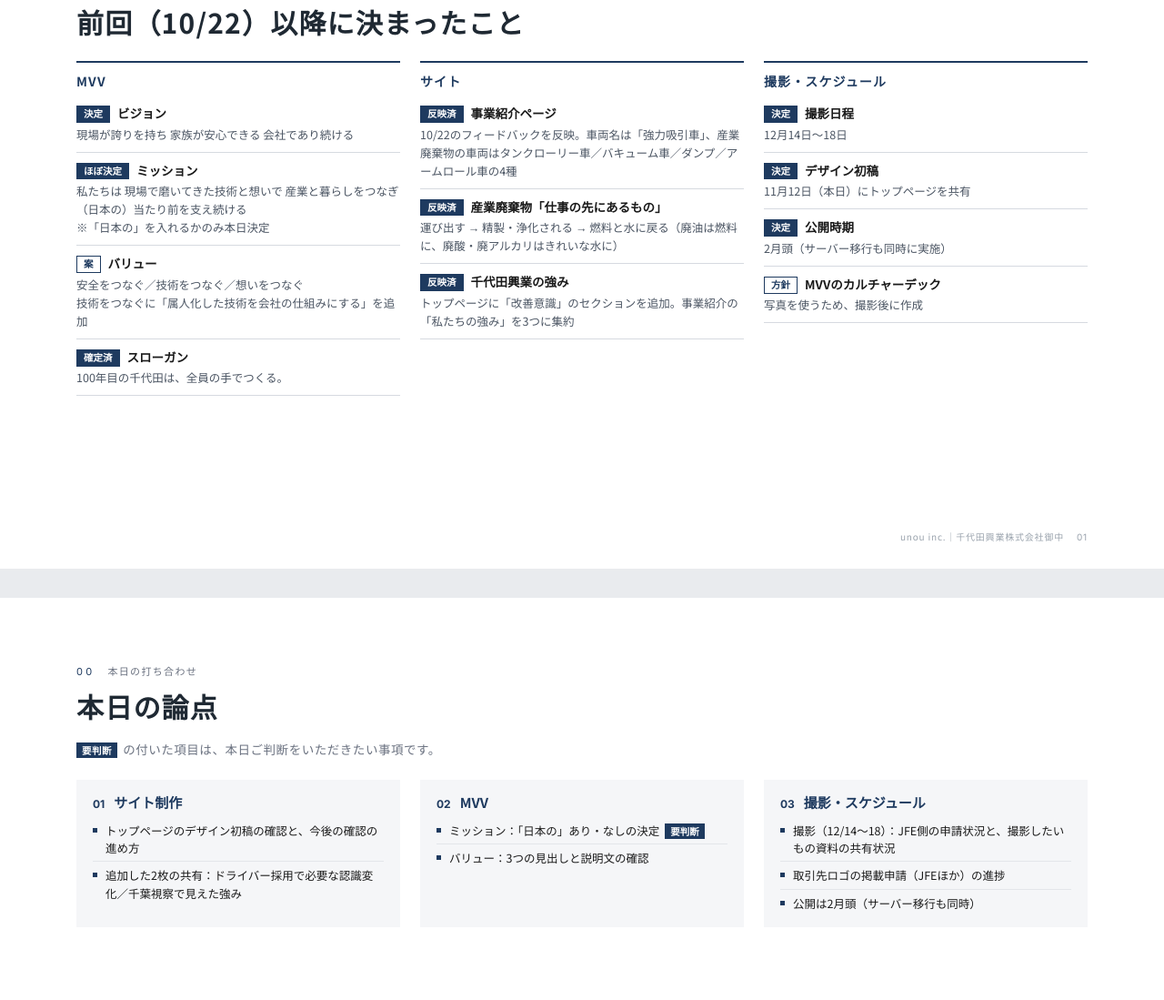
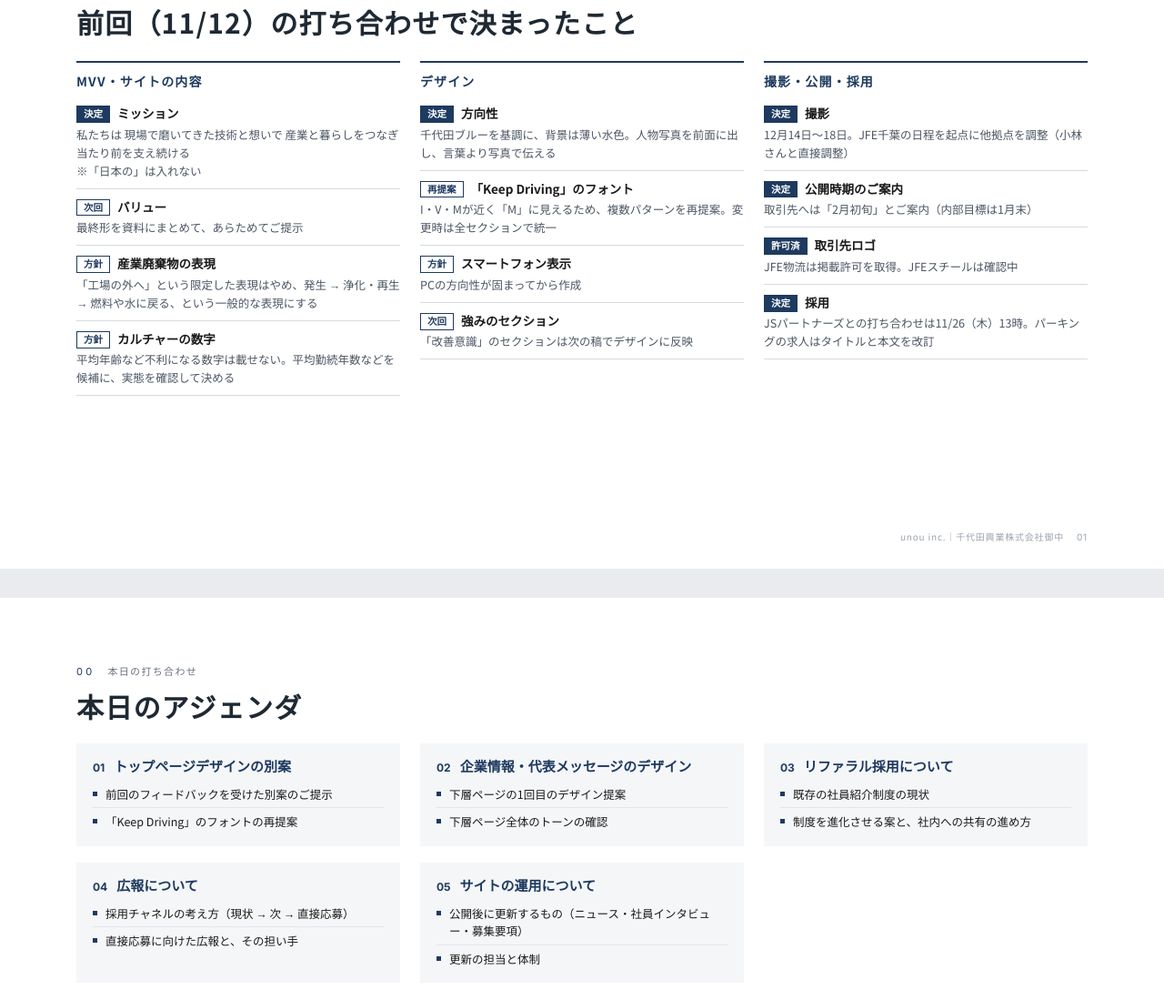
Before and after one commit to unouinc/chiyoda, a plain HTML site: page proposal.html in a window 1280 px wide. Shown: the part 879-1978 px from the top of the page at 91% size. Drawn offline with Linux system fonts and the light colour scheme.

Commit message:
Proposal: 11/12 decisions and 11/19 agenda slides
Co-Authored-By: Claude Fable 5.2 <noreply@anthropic.com>
Claude-Session: https://claude.ai/code/session_01BLs6fR11otaqbY3QMcuPNu

```diff
--- a/proposal.html
+++ b/proposal.html
@@ -349,24 +349,25 @@ ul.plain li strong{font-weight:700;}
 
 <div class="slide">
   <div class="no">00<span>本日の打ち合わせ</span></div>
-  <h2>前回（10/22）以降に決まったこと</h2>
+  <h2>前回（11/12）の打ち合わせで決まったこと</h2>
   <div class="dk-g">
-    <div class="dk-c"><div class="h">MVV</div>
-      <div class="dk-i"><b><span class="t">決定</span>ビジョン</b>現場が誇りを持ち 家族が安心できる 会社であり続ける</div>
-      <div class="dk-i"><b><span class="t">ほぼ決定</span>ミッション</b>私たちは 現場で磨いてきた技術と想いで 産業と暮らしをつなぎ（日本の）当たり前を支え続ける<br>※「日本の」を入れるかのみ本日決定</div>
-      <div class="dk-i"><b><span class="t o">案</span>バリュー</b>安全をつなぐ／技術をつなぐ／想いをつなぐ<br>技術をつなぐに「属人化した技術を会社の仕組みにする」を追加</div>
-      <div class="dk-i"><b><span class="t">確定済</span>スローガン</b>100年目の千代田は、全員の手でつくる。</div>
+    <div class="dk-c"><div class="h">MVV・サイトの内容</div>
+      <div class="dk-i"><b><span class="t">決定</span>ミッション</b>私たちは 現場で磨いてきた技術と想いで 産業と暮らしをつなぎ 当たり前を支え続ける<br>※「日本の」は入れない</div>
+      <div class="dk-i"><b><span class="t o">次回</span>バリュー</b>最終形を資料にまとめて、あらためてご提示</div>
+      <div class="dk-i"><b><span class="t o">方針</span>産業廃棄物の表現</b>「工場の外へ」という限定した表現はやめ、発生 → 浄化・再生 → 燃料や水に戻る、という一般的な表現にする</div>
+      <div class="dk-i"><b><span class="t o">方針</span>カルチャーの数字</b>平均年齢など不利になる数字は載せない。平均勤続年数などを候補に、実態を確認して決める</div>
     </div>
-    <div class="dk-c"><div class="h">サイト</div>
-      <div class="dk-i"><b><span class="t">反映済</span>事業紹介ページ</b>10/22のフィードバックを反映。車両名は「強力吸引車」、産業廃棄物の車両はタンクローリー車／バキューム車／ダンプ／アームロール車の4種</div>
-      <div class="dk-i"><b><span class="t">反映済</span>産業廃棄物「仕事の先にあるもの」</b>運び出す → 精製・浄化される → 燃料と水に戻る（廃油は燃料に、廃酸・廃アルカリはきれいな水に）</div>
-      <div class="dk-i"><b><span class="t">反映済</span>千代田興業の強み</b>トップページに「改善意識」のセクションを追加。事業紹介の「私たちの強み」を3つに集約</div>
+    <div class="dk-c"><div class="h">デザイン</div>
+      <div class="dk-i"><b><span class="t">決定</span>方向性</b>千代田ブルーを基調に、背景は薄い水色。人物写真を前面に出し、言葉より写真で伝える</div>
+      <div class="dk-i"><b><span class="t o">再提案</span>「Keep Driving」のフォント</b>I・V・Mが近く「M」に見えるため、複数パターンを再提案。変更時は全セクションで統一</div>
+      <div class="dk-i"><b><span class="t o">方針</span>スマートフォン表示</b>PCの方向性が固まってから作成</div>
+      <div class="dk-i"><b><span class="t o">次回</span>強みのセクション</b>「改善意識」のセクションは次の稿でデザインに反映</div>
     </div>
-    <div class="dk-c"><div class="h">撮影・スケジュール</div>
-      <div class="dk-i"><b><span class="t">決定</span>撮影日程</b>12月14日〜18日</div>
-      <div class="dk-i"><b><span class="t">決定</span>デザイン初稿</b>11月12日（本日）にトップページを共有</div>
-      <div class="dk-i"><b><span class="t">決定</span>公開時期</b>2月頭（サーバー移行も同時に実施）</div>
-      <div class="dk-i"><b><span class="t o">方針</span>MVVのカルチャーデック</b>写真を使うため、撮影後に作成</div>
+    <div class="dk-c"><div class="h">撮影・公開・採用</div>
+      <div class="dk-i"><b><span class="t">決定</span>撮影</b>12月14日〜18日。JFE千葉の日程を起点に他拠点を調整（小林さんと直接調整）</div>
+      <div class="dk-i"><b><span class="t">決定</span>公開時期のご案内</b>取引先へは「2月初旬」とご案内（内部目標は1月末）</div>
+      <div class="dk-i"><b><span class="t">許可済</span>取引先ロゴ</b>JFE物流は掲載許可を取得。JFEスチールは確認中</div>
+      <div class="dk-i"><b><span class="t">決定</span>採用</b>JSパートナーズとの打ち合わせは11/26（木）13時。パーキングの求人はタイトルと本文を改訂</div>
     </div>
   </div>
   <div class="foot">unou inc.｜千代田興業株式会社御中<b>01</b></div>
@@ -374,19 +375,23 @@ ul.plain li strong{font-weight:700;}
 
 <div class="slide">
   <div class="no">00<span>本日の打ち合わせ</span></div>
-  <h2>本日の論点</h2>
-  <p class="lead"><em style="font-style:normal;font-size:10.5px;font-weight:700;color:#fff;background:var(--navy2);padding:1px 6px;margin-right:6px;">要判断</em>の付いた項目は、本日ご判断をいただきたい事項です。</p>
+  <h2>本日のアジェンダ</h2>
   <div class="ds-g">
-    <div class="ds-c"><div class="h"><span>01</span>サイト制作</div><ul>
-      <li>トップページのデザイン初稿の確認と、今後の確認の進め方</li>
-      <li>追加した2枚の共有：ドライバー採用で必要な認識変化／千葉視察で見えた強み</li></ul></div>
-    <div class="ds-c"><div class="h"><span>02</span>MVV</div><ul>
-      <li>ミッション：「日本の」あり・なしの決定<em>要判断</em></li>
-      <li>バリュー：3つの見出しと説明文の確認</li></ul></div>
-    <div class="ds-c"><div class="h"><span>03</span>撮影・スケジュール</div><ul>
-      <li>撮影（12/14〜18）：JFE側の申請状況と、撮影したいもの資料の共有状況</li>
-      <li>取引先ロゴの掲載申請（JFEほか）の進捗</li>
-      <li>公開は2月頭（サーバー移行も同時）</li></ul></div>
+    <div class="ds-c"><div class="h"><span>01</span>トップページデザインの別案</div><ul>
+      <li>前回のフィードバックを受けた別案のご提示</li>
+      <li>「Keep Driving」のフォントの再提案</li></ul></div>
+    <div class="ds-c"><div class="h"><span>02</span>企業情報・代表メッセージのデザイン</div><ul>
+      <li>下層ページの1回目のデザイン提案</li>
+      <li>下層ページ全体のトーンの確認</li></ul></div>
+    <div class="ds-c"><div class="h"><span>03</span>リファラル採用について</div><ul>
+      <li>既存の社員紹介制度の現状</li>
+      <li>制度を進化させる案と、社内への共有の進め方</li></ul></div>
+    <div class="ds-c"><div class="h"><span>04</span>広報について</div><ul>
+      <li>採用チャネルの考え方（現状 → 次 → 直接応募）</li>
+      <li>直接応募に向けた広報と、その担い手</li></ul></div>
+    <div class="ds-c"><div class="h"><span>05</span>サイトの運用について</div><ul>
+      <li>公開後に更新するもの（ニュース・社員インタビュー・募集要項）</li>
+      <li>更新の担当と体制</li></ul></div>
   </div>
   <div class="foot">unou inc.｜千代田興業株式会社御中<b>02</b></div>
 </div>
```
